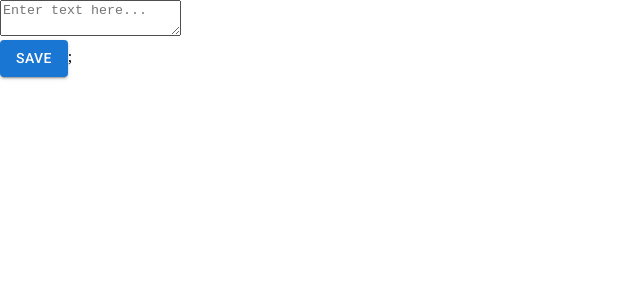
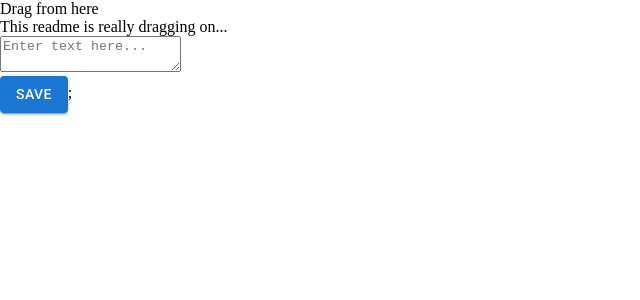
Before and after one commit to ogvlad/react-en-pure, a React app: page / in a window 1280 px wide. Shown: the top 300 px of the page, without its empty margins (0-640 px from the left). Built offline with nearby package versions, Linux system fonts and the light colour scheme.

Commit message:
react-draggable

```diff
--- a/package.json
+++ b/package.json
@@ -42,6 +42,7 @@
     "match-sorter": "^6.3.1",
     "react": "^18.2.0",
     "react-dom": "^18.2.0",
+    "react-draggable": "^4.4.6",
     "react-hook-form": "^7.46.1",
     "react-router-dom": "^6.16.0",
     "sort-by": "^1.2.0"
--- a/src/features/HomePage/index.tsx
+++ b/src/features/HomePage/index.tsx
@@ -3,6 +3,7 @@ import Button from "@mui/material/Button"
 import { Root } from "../../Root"
 import { useForm } from "react-hook-form"
 import { FormControl } from "@mui/base/FormControl"
+import Draggable from "react-draggable"
 
 export const HomePage = () => {
 
@@ -17,6 +18,23 @@ export const HomePage = () => {
 
   return (
     <Root>
+      <Draggable
+        axis="both"
+        handle=".handle"
+        defaultPosition={{ x: 0, y: 0 }}
+        position={null}
+        grid={[25, 25]}
+        scale={1}
+        // onStart={this.handleStart}
+        // onDrag={this.handleDrag}
+        // onStop={this.handleStop}
+      >
+        <div>
+          <div className="handle">Drag from here</div>
+          <div>This readme is really dragging on...</div>
+        </div>
+      </Draggable>
+
       <FormControl defaultValue="" required>
         {/*<CustomInput />*/}
         {/*<ControlStateDisplay />*/}
```
Also changed, not shown: 1 other file (tests, documents, lock files or other folders).
